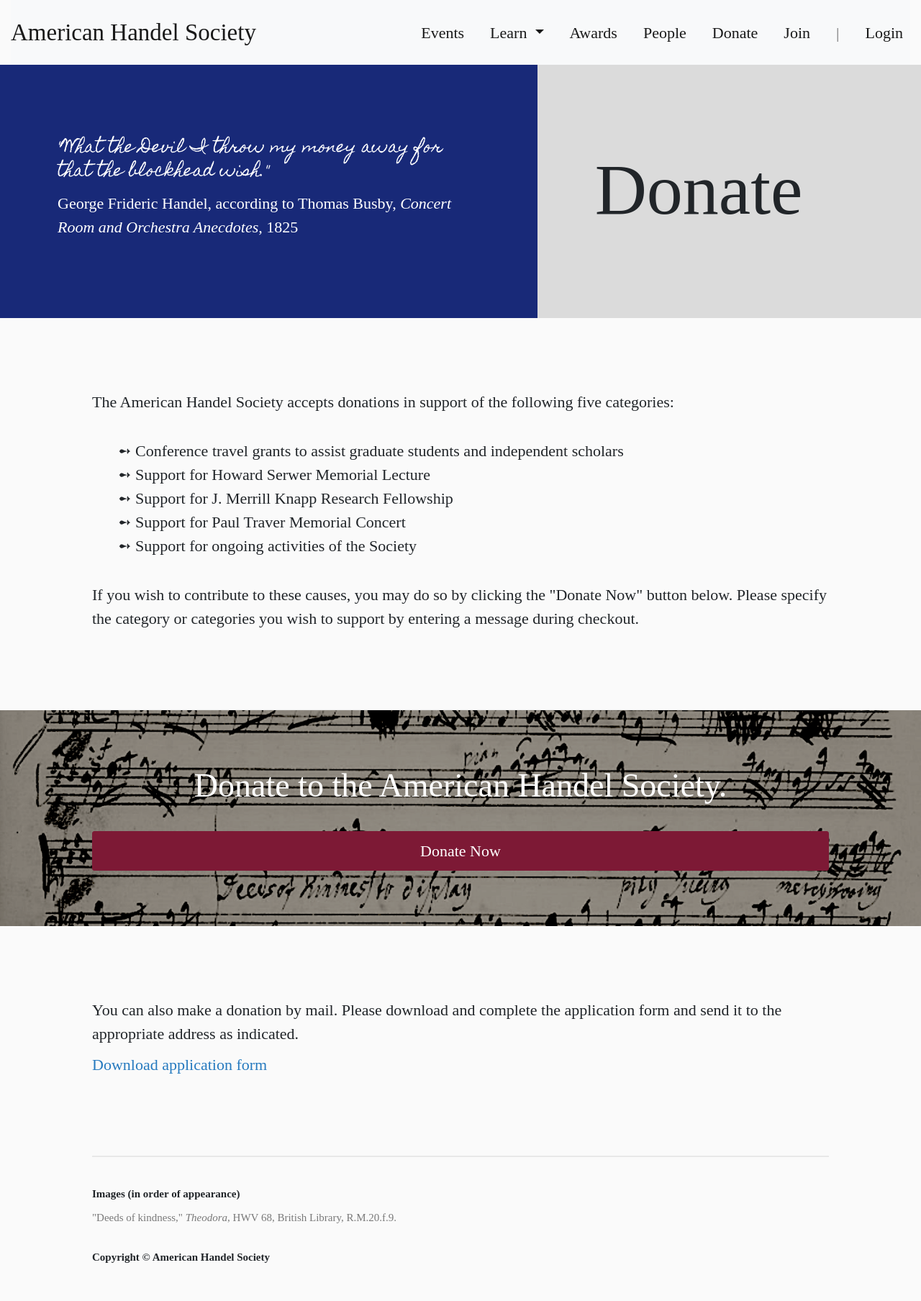
After one commit to americanhandelsociety/americanhandelsociety-members, a Django app: page /donate/ in a window 1280 px wide. The commit adds this page. Shown: the whole page at 72% size. Run offline with Django 3.2, Linux system fonts and the light colour scheme; some libraries are stand-ins or nearby versions; some web fonts are replaced.

Commit message:
Add donate page

```diff
--- a/americanhandelsociety/urls.py
+++ b/americanhandelsociety/urls.py
@@ -11,6 +11,7 @@
     Home,
     Events,
     ResearchMaterials,
+    Donate,
     People,
     Profile,
     Login,
@@ -23,6 +24,7 @@
     path("", Home.as_view(), name="home"),
     path("events/", Events.as_view(), name="events"),
     path("research-materials/", ResearchMaterials.as_view(), name="research-materials"),
+    path("donate/", Donate.as_view(), name="donate"),
     path("people/", People.as_view(), name="people"),
     # Profile
     path("profile/", Profile.as_view(), name="profile"),
--- a/americanhandelsociety_app/static/css/custom.css
+++ b/americanhandelsociety_app/static/css/custom.css
@@ -94,6 +94,15 @@
   border: 2px solid #badbcc;
   padding: 1rem;
 }
+
+/* Reusable flex containers and items */
+.primary-container {
+    display: flex;
+    flex-direction: column;
+    width: 80%;
+    margin: auto;
+}
+
 
 /* Banner */
 .page-banner-header {
@@ -199,7 +208,6 @@
   align-items: center;
 
   background-image: url("/static/images/happy_we.png");
-  /* background: rgba(242, 245, 247, 0.1); */
   background-repeat: no-repeat;
   background-size: 100%;
   background-position-x: 50%;
@@ -219,12 +227,8 @@
 .button-frame {
   display: flex;
   flex-direction: column;
+  justify-content: center;
   border-radius: 0.5rem;
-
-  display: flex;
-  flex-direction: column;
-  justify-content: center;
-
   padding: 5%;
   font-weight: 800;
   font-size: 2.4rem;
--- /dev/null
+++ b/americanhandelsociety_app/static/css/donate.css
@@ -0,0 +1,42 @@
+.primary-container {
+    padding-top: 10rem;
+    padding-bottom: 10rem;
+    border-bottom: 1px solid #e8e8e8;
+}
+
+ol.donate-list {
+    padding: 2.5rem 6rem;
+}
+
+ol.donate-list li::marker {
+    content: "➻ ";
+}
+
+.donate-banner {
+    display: flex;
+    flex-direction: column;
+    justify-content: center;
+    align-items: center;
+    width: 100%;
+    height: 300px;
+    margin: auto;
+    /* Background */
+    background-size: cover;
+    background-image: url("/static/images/theodora.png");
+    background-repeat: no-repeat;
+    background-position-x: 50%;
+    background-position-y: 20%;
+}
+
+.donate-banner > h1 {
+    color: #fff;
+    font-size: 4.6rem;
+    padding-bottom: 3rem;
+}
+
+form {
+    width: 80%;
+    height: auto;
+    margin: 0;
+    padding: 0;
+}
--- /dev/null
+++ b/americanhandelsociety_app/templates/donate.html
@@ -0,0 +1,63 @@
+{% extends "base.html" %}
+{% load static %}
+
+{% block title %}Donate{% endblock %}
+
+{% block extra_css %}
+<link href="{% static 'css/donate.css' %}" rel="stylesheet">
+{% endblock %}
+
+{% block content %}
+<div class='container-fluid'>
+    <!-- banner -->
+    <div class="row">
+        <div class='col-sm-7 page-banner-quote'>
+            <p class="apple-pie">"What the Devil I throw my money away for that the blockhead wish."</p>
+            <p>George Frideric Handel, according to Thomas Busby, <em>Concert Room and Orchestra Anecdotes</em>, 1825</p>
+        </div>
+        <div class='col-sm-5 page-banner-header'>
+            <h1>Donate</h1>
+        </div>
+    </div>
+</div>
+
+<div class="primary-container">
+    <p>The American Handel Society accepts donations in support of the following five categories:</p>
+    <ol class="donate-list">
+        <li>Conference travel grants to assist graduate students and independent scholars</li>
+        <li>Support for Howard Serwer Memorial Lecture</li>
+        <li>Support for J. Merrill Knapp Research Fellowship</li>
+        <li>Support for Paul Traver Memorial Concert</li>
+        <li>Support for ongoing activities of the Society</li>
+    </ol>
+    <p>If you wish to contribute to these causes, you may do so by clicking the "Donate Now" button below. Please specify the category or categories you wish to support by entering a message during checkout.</p>
+</div>
+
+<div class="donate-banner">
+    <h1>Donate to the American Handel Society.</h1>
+    <form action="https://www.paypal.com/cgi-bin/webscr" method="post" target="_top">
+        <input type="hidden" name="cmd" value="_s-xclick">
+        <input type="hidden" name="hosted_button_id" value="537HKFG7JQTVC">
+        <input type="submit" value="Donate Now" name="submit" title="PayPal - The safer, easier way to pay online!"
+            class="btn btn-primary">
+    </form>
+</div>
+
+<div class="primary-container">
+    <p>You can also make a donation by mail. Please download and complete the application form and send it to the appropriate address as indicated.</p>
+    <p><a href="{% static 'AHS_membership_form_2021.pdf' %}" target="_blank"><i class="fas fa-download" aria-hidden="true"></i> Download application form</a></p>
+
+</div>
+
+<div class="footer">
+    <p class="footer-bold">Images (in order of appearance)</p>
+    <p class="footer-muted">
+        "Deeds of kindness," <em>Theodora</em>, HWV 68, British Library, R.M.20.f.9.
+    </p>
+    <br>
+    <p class="footer-bold">
+        Copyright &#169; American Handel Society
+    </p>
+</div>
+
+{% endblock %}
--- a/americanhandelsociety_app/templates/partials/nav_bar.html
+++ b/americanhandelsociety_app/templates/partials/nav_bar.html
@@ -29,7 +29,7 @@
 				<a class="nav-link" href="{% url 'people' %}">People</a>
 			</li>
 			<li class="nav-item">
-				<a class="nav-link" href="{% url 'login' %}">Donate</a>
+				<a class="nav-link" href="{% url 'donate' %}">Donate</a>
 			</li>
 			{% if request.user.is_authenticated %}
 			<!-- Pipe or HR to demarcate profile items-->
--- a/americanhandelsociety_app/views.py
+++ b/americanhandelsociety_app/views.py
@@ -194,6 +194,12 @@
         )
 
 
+class Donate(View):
+    template_name = "donate.html"
+
+    def get(self, request, *args, **kwargs):
+        return render(request, self.template_name)
+
 class Join(View):
     template_name = "forms/join.html"
 
```
Also changed, not shown: americanhandelsociety_app/static/images/theodora.png (added), 1 other file.
